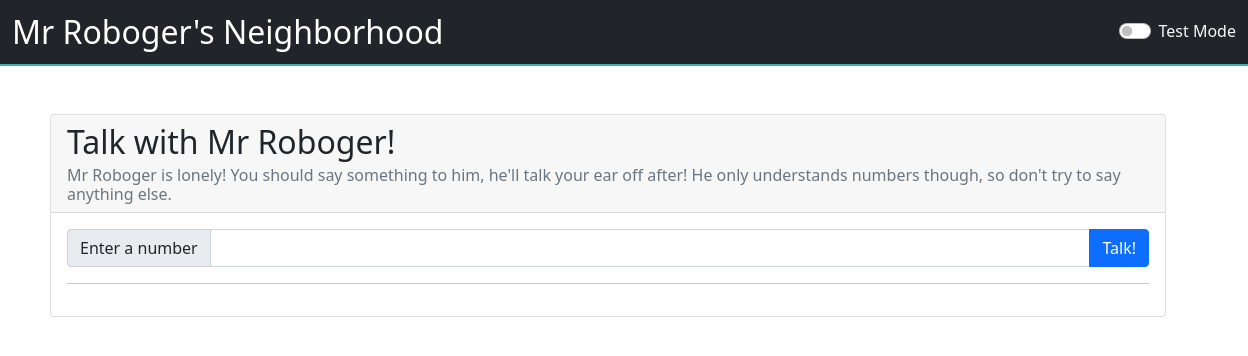
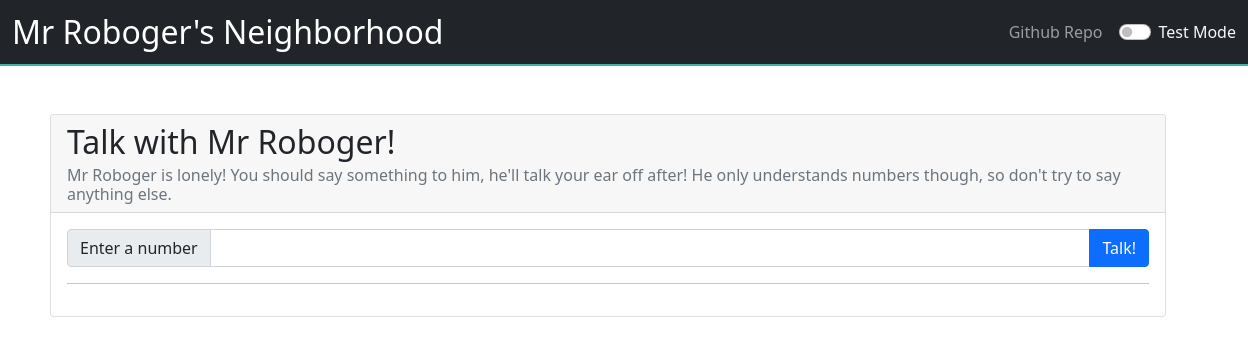
Before and after one commit to AlyxMoon/epicodus-project03-mr-robogers-neighborhood, a website: page index.html in a window 1280 px wide. Shown: the full height of the page, 32-1280 px from the left. Drawn offline with nearby package versions, Linux system fonts and the light colour scheme.

Commit message:
add link to github repo

```diff
--- a/index.html
+++ b/index.html
@@ -31,16 +31,25 @@
   <title>Mr Roboger's Neighborhood</title>
 </head>
 <body>
-  <nav class="navbar navbar-dark bg-dark sticky-top">
+  <nav class="navbar navbar-expand navbar-dark bg-dark sticky-top">
     <div class="container-fluid">
       <a href="" class="navbar-brand d-inline-flex align-items-center">
         <img class="" src="favicon.ico" />
         <h1 class="h2 my-0 ms-3">Mr Roboger's Neighborhood</h1>
       </a>
 
-      <ul class="navbar-nav">
+      <ul class="navbar-nav gap-2">
         <li class="navbar-item">
-          <div class="form-check form-switch text-light">
+          <a
+            class="nav-link"
+            href="https://github.com/AlyxMoon/epicodus-project03-mr-robogers-neighborhood/"
+            target="_blank">
+            Github Repo
+          </a>
+        </li>
+
+        <li class="navbar-item d-flex align-items-center">
+          <div class="form-check form-switch text-light m-0">
             <label for="input-toggle-tests">
               <input
                 id="input-toggle-tests"
```
